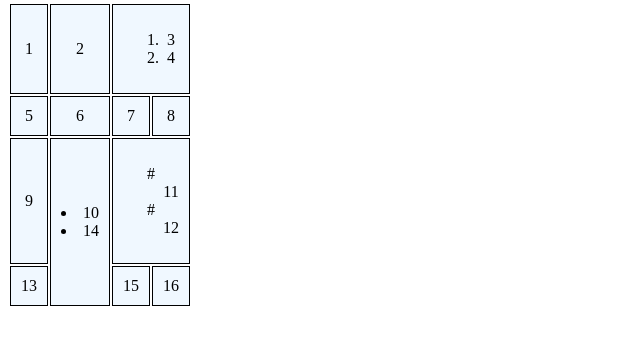
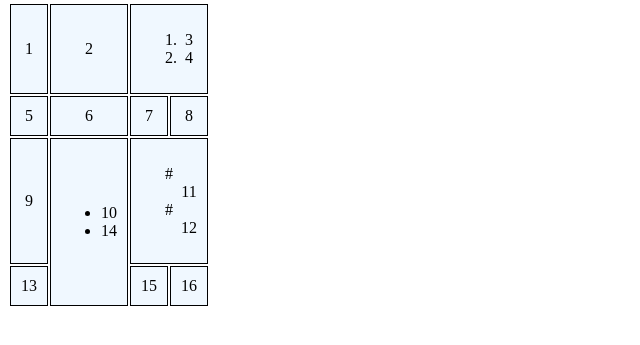
Before and after one commit to CarlosDelapavaJ/ejerciciotablas, a plain HTML site: page table2.html in a window 1280 px wide. Shown: the part 101-446 px from the top of the page, without its empty margins (0-640 px from the left). Drawn offline with Linux system fonts and the light colour scheme.

Commit message:
ul list changes

```diff
--- a/table2.html
+++ b/table2.html
@@ -46,10 +46,10 @@
             <tr>
                 <td>9</td>
                 <td rowspan="2">
-                    <lo>
+                    <ul>
                         <li>10</li>
                         <li>14</li>
-                    </lo>
+                    </ul>
                 </td>
                 <td colspan="2">
                     <dl>
```
